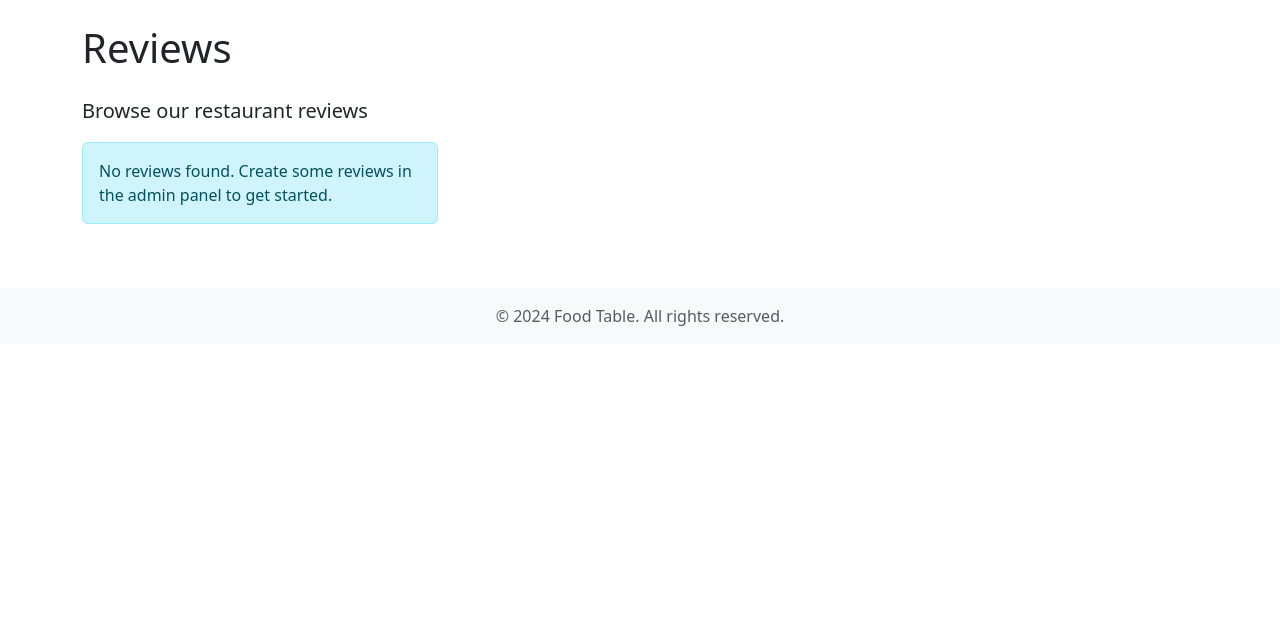
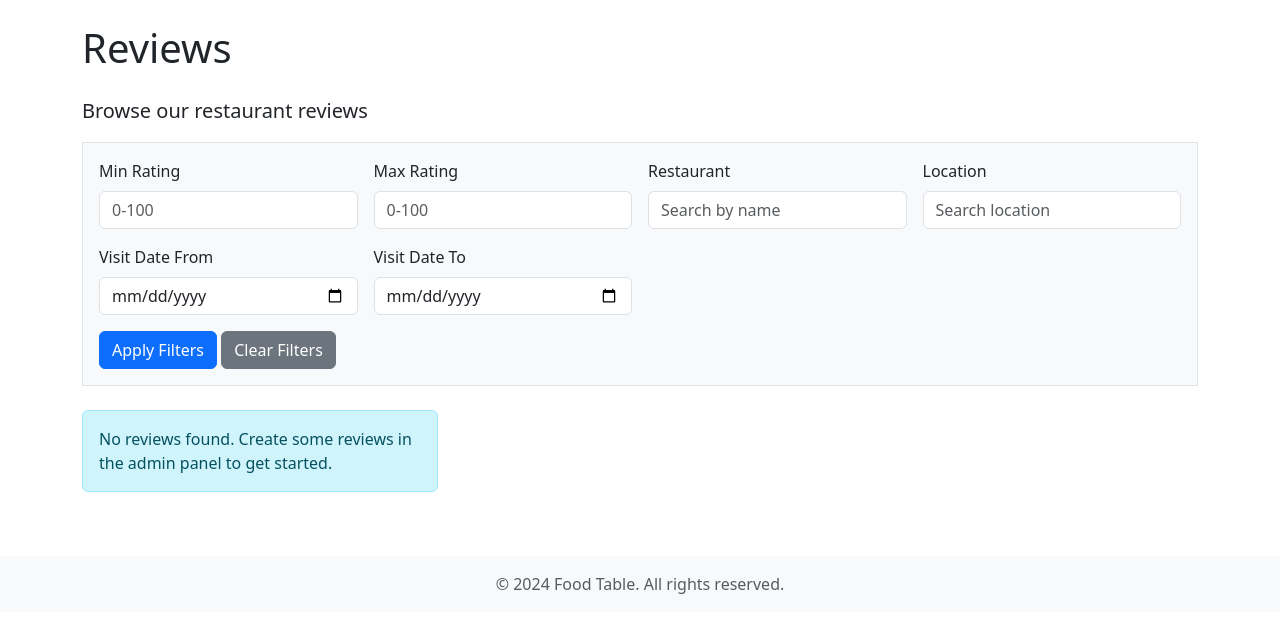
Before and after one commit to beeckusu/food-table, a Django app: page /reviews/ in a window 1280 px wide. Shown: the part 56-689 px from the top of the page. Run offline with Django 5.2, Linux system fonts and the light colour scheme; data that the repository does not hold is empty.

Commit message:
FT-34: Add filter form infrastructure
Prepare review list page for filtering without
implementing actual query logic yet. This allows UI/UX
validation before backend work.

Add URL parameter parsing, query string builder methods,
and complete filter form UI with rating range, date
range, restaurant, and location fields.

Update pagination to preserve filter state across pages.

🤖 Generated with [Claude Code](https://claude.com/claude-code)

Co-Authored-By: Claude <noreply@anthropic.com>

```diff
--- a/content/views/review_list.py
+++ b/content/views/review_list.py
@@ -1,4 +1,5 @@
 from django.views.generic import ListView
+from django.http import QueryDict
 from content.models import Review
 
 
@@ -6,17 +7,83 @@ class ReviewListView(ListView):
     """
     List view for restaurant reviews.
     Shows all public reviews ordered by visit date (newest first) with pagination.
+    Supports filtering via URL parameters (infrastructure ready for future filters).
     """
     model = Review
     template_name = 'review/list.html'
     context_object_name = 'reviews'
     paginate_by = 50
 
+    def _parse_filter_params(self):
+        """
+        Parse filter parameters from URL query string.
+
+        Returns:
+            dict: Dictionary of filter parameters. Currently supports:
+                - rating_min: Minimum rating (0-100)
+                - rating_max: Maximum rating (0-100)
+                - date_from: Start date for visit_date range (YYYY-MM-DD)
+                - date_to: End date for visit_date range (YYYY-MM-DD)
+                - restaurant: Restaurant name search term
+                - location: Location filter
+        """
+        filter_params = {}
+
+        # Rating range filters
+        if self.request.GET.get('rating_min'):
+            filter_params['rating_min'] = self.request.GET.get('rating_min')
+        if self.request.GET.get('rating_max'):
+            filter_params['rating_max'] = self.request.GET.get('rating_max')
+
+        # Date range filters
+        if self.request.GET.get('date_from'):
+            filter_params['date_from'] = self.request.GET.get('date_from')
+        if self.request.GET.get('date_to'):
+            filter_params['date_to'] = self.request.GET.get('date_to')
+
+        # Restaurant name filter
+        if self.request.GET.get('restaurant'):
+            filter_params['restaurant'] = self.request.GET.get('restaurant')
+
+        # Location filter
+        if self.request.GET.get('location'):
+            filter_params['location'] = self.request.GET.get('location')
+
+        return filter_params
+
+    def _build_filter_query_string(self, exclude_page=True):
+        """
+        Build a query string from current filter parameters.
+
+        Args:
+            exclude_page: If True, exclude 'page' parameter from query string
+
+        Returns:
+            str: Query string with filter parameters (without leading '?')
+        """
+        params = QueryDict(mutable=True)
+
+        for key, value in self.filter_params.items():
+            if value:  # Only include non-empty values
+                params[key] = value
+
+        # Remove page parameter if requested
+        if exclude_page and 'page' in params:
+            del params['page']
+
+        query_string = params.urlencode()
+        return query_string
+
     def get_queryset(self):
         """
         Return all public reviews ordered by visit date (newest first).
+        Parses and stores filter parameters but does not apply them yet (infrastructure only).
         Optimizes queries with select_related and prefetch_related.
         """
+        # Parse and store filter parameters
+        self.filter_params = self._parse_filter_params()
+
+        # Base queryset - filters will be applied in future tickets
         return Review.objects.filter(
             is_private=False
         ).select_related(
@@ -25,3 +92,17 @@ class ReviewListView(ListView):
             'images',
             'review_dishes__images'
         ).order_by('-visit_date', '-entry_time')
+
+    def get_context_data(self, **kwargs):
+        """
+        Add filter-related data to template context.
+        """
+        context = super().get_context_data(**kwargs)
+
+        # Add filter parameters to context
+        context['filter_params'] = self.filter_params
+
+        # Add filter query string for pagination links
+        context['filter_query_string'] = self._build_filter_query_string(exclude_page=True)
+
+        return context
--- a/templates/review/list.html
+++ b/templates/review/list.html
@@ -8,6 +8,59 @@
     <div class="col-12">
         <h1 class="mb-4">Reviews</h1>
         <p class="lead">Browse our restaurant reviews</p>
+    </div>
+</div>
+
+<!-- Filter Form -->
+<div class="row mb-4">
+    <div class="col-12">
+        <form method="get" id="filterForm" class="border p-3 bg-light">
+            <div class="row g-3">
+                <!-- Rating Range -->
+                <div class="col-md-3">
+                    <label for="rating_min" class="form-label">Min Rating</label>
+                    <input type="number" class="form-control" id="rating_min" name="rating_min"
+                           min="0" max="100" placeholder="0-100" value="{{ filter_params.rating_min }}">
+                </div>
+                <div class="col-md-3">
+                    <label for="rating_max" class="form-label">Max Rating</label>
+                    <input type="number" class="form-control" id="rating_max" name="rating_max"
+                           min="0" max="100" placeholder="0-100" value="{{ filter_params.rating_max }}">
+                </div>
+
+                <!-- Restaurant Name -->
+                <div class="col-md-3">
+                    <label for="restaurant" class="form-label">Restaurant</label>
+                    <input type="text" class="form-control" id="restaurant" name="restaurant"
+                           placeholder="Search by name" value="{{ filter_params.restaurant }}">
+                </div>
+
+                <!-- Location -->
+                <div class="col-md-3">
+                    <label for="location" class="form-label">Location</label>
+                    <input type="text" class="form-control" id="location" name="location"
+                           placeholder="Search location" value="{{ filter_params.location }}">
+                </div>
+
+                <!-- Date Range -->
+                <div class="col-md-3">
+                    <label for="date_from" class="form-label">Visit Date From</label>
+                    <input type="date" class="form-control" id="date_from" name="date_from"
+                           value="{{ filter_params.date_from }}">
+                </div>
+                <div class="col-md-3">
+                    <label for="date_to" class="form-label">Visit Date To</label>
+                    <input type="date" class="form-control" id="date_to" name="date_to"
+                           value="{{ filter_params.date_to }}">
+                </div>
+
+                <!-- Action Buttons -->
+                <div class="col-12">
+                    <button type="submit" class="btn btn-primary">Apply Filters</button>
+                    <a href="{% url 'content:review_list' %}" class="btn btn-secondary">Clear Filters</a>
+                </div>
+            </div>
+        </form>
     </div>
 </div>
 
@@ -32,12 +85,12 @@
     <ul class="pagination justify-content-center">
         {% if page_obj.has_previous %}
         <li class="page-item">
-            <a class="page-link" href="?page=1" aria-label="First">
+            <a class="page-link" href="?{% if filter_query_string %}{{ filter_query_string }}&{% endif %}page=1" aria-label="First">
                 <span aria-hidden="true">&laquo;&laquo;</span>
             </a>
         </li>
         <li class="page-item">
-            <a class="page-link" href="?page={{ page_obj.previous_page_number }}" aria-label="Previous">
+            <a class="page-link" href="?{% if filter_query_string %}{{ filter_query_string }}&{% endif %}page={{ page_obj.previous_page_number }}" aria-label="Previous">
                 <span aria-hidden="true">&laquo;</span>
             </a>
         </li>
@@ -58,12 +111,12 @@
 
         {% if page_obj.has_next %}
         <li class="page-item">
-            <a class="page-link" href="?page={{ page_obj.next_page_number }}" aria-label="Next">
+            <a class="page-link" href="?{% if filter_query_string %}{{ filter_query_string }}&{% endif %}page={{ page_obj.next_page_number }}" aria-label="Next">
                 <span aria-hidden="true">&raquo;</span>
             </a>
         </li>
         <li class="page-item">
-            <a class="page-link" href="?page={{ page_obj.paginator.num_pages }}" aria-label="Last">
+            <a class="page-link" href="?{% if filter_query_string %}{{ filter_query_string }}&{% endif %}page={{ page_obj.paginator.num_pages }}" aria-label="Last">
                 <span aria-hidden="true">&raquo;&raquo;</span>
             </a>
         </li>
```
